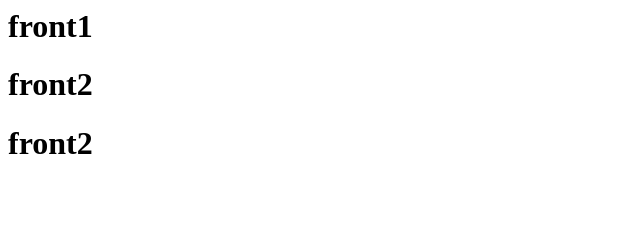
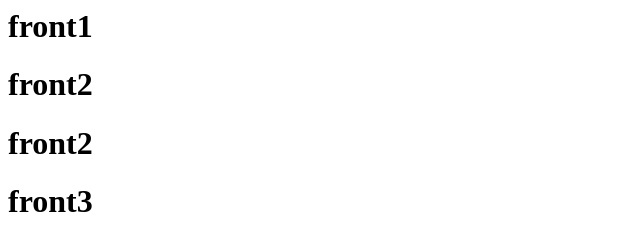
Before and after one commit to Kishore716/front, a plain HTML site: page index.html in a window 1280 px wide. Shown: the whole page, without its empty margins (0-640 px from the left). Drawn offline with Linux system fonts and the light colour scheme.

Commit message:
file committed

```diff
--- a/index.html
+++ b/index.html
@@ -1,3 +1,4 @@
 <h1> front1 </h1>
 <h1> front2 </h1>
 <h1> front2 </h1>
+<h1> front3 </h1>
```
